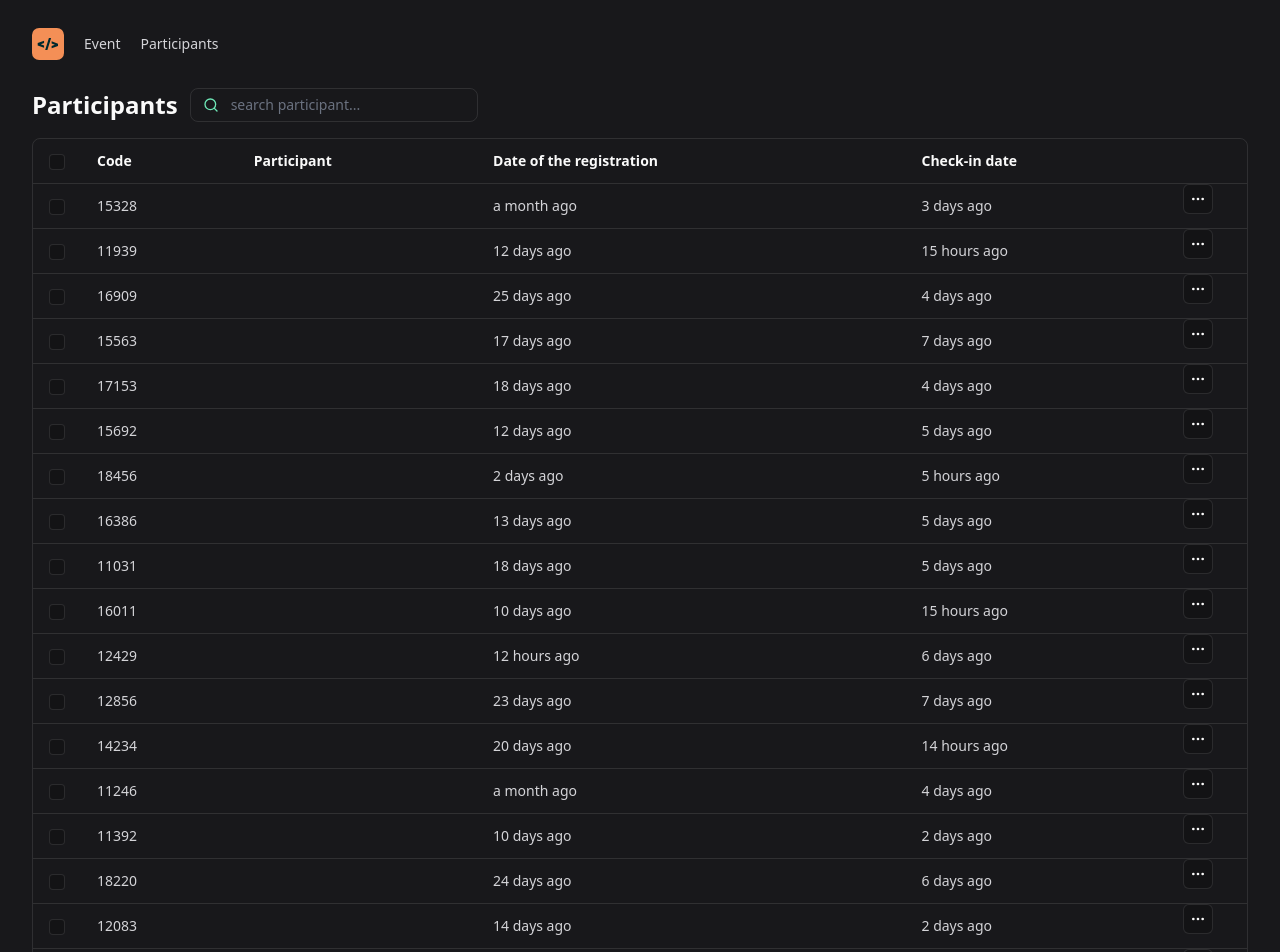
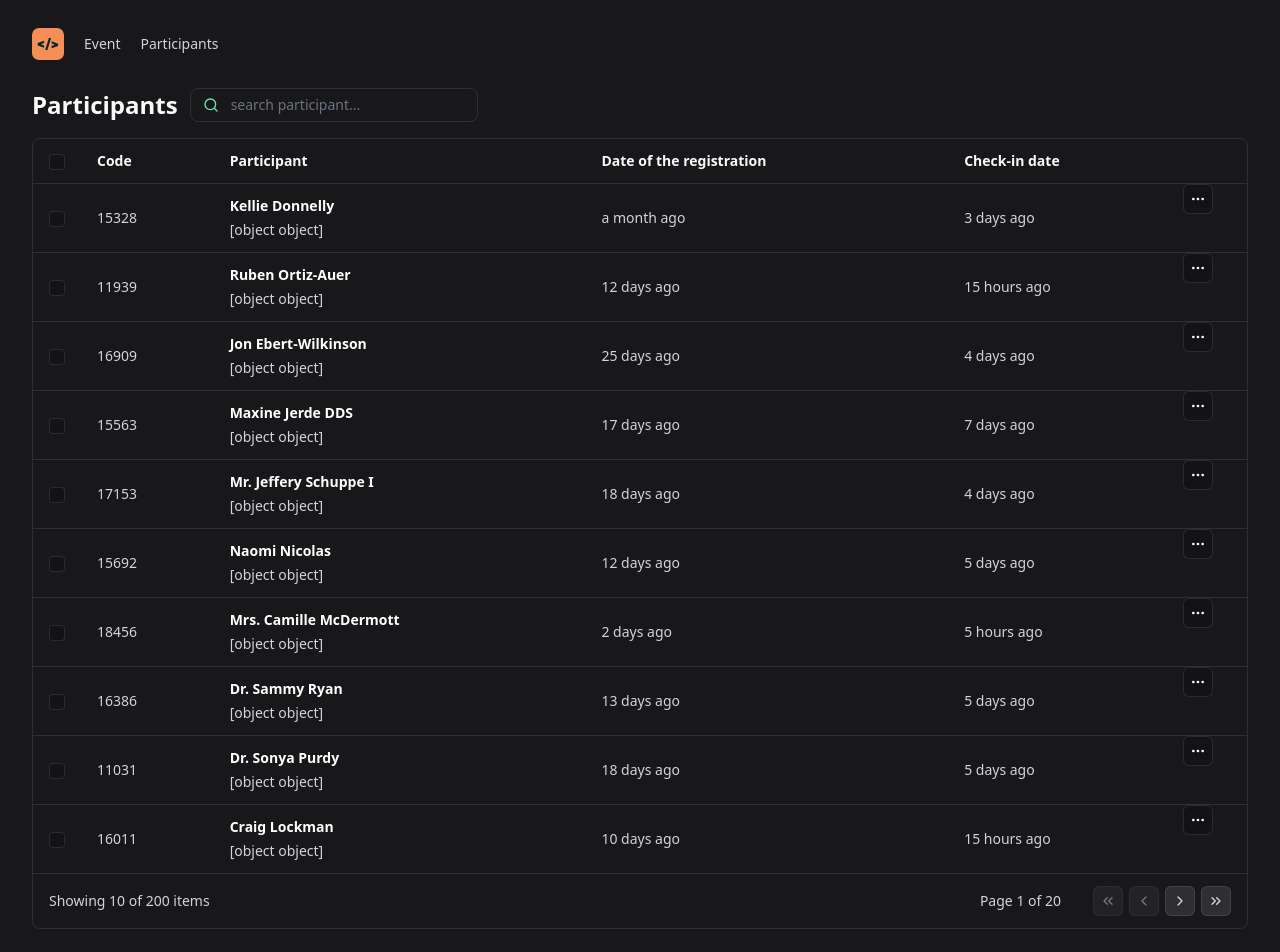
Before and after one commit to SuelenGalhardo/Pass-in-React-TypeScript, a React (Vite) app: page / in a window 1280 px wide. Shown: the top 952 px of the page. Built offline with nearby package versions, Linux system fonts and the light colour scheme.

Commit message:
added pagination

```diff
--- a/src/components/attendee-list.tsx
+++ b/src/components/attendee-list.tsx
@@ -35,10 +35,25 @@ dayjs.extend(relativeTime)
 export function AttendeeList() {
 
   const [searchInput, setSearch  ]= useState ('')
+  const [page, setPage] = useState(1)
+  const totalPage = Math.ceil(attendees.length / 10)
 
 
   function onSearchInputChanged(event: ChangeEvent<HTMLInputElement>) {
     setSearch (event.target.value)
+}
+function goToFirstPage (){
+  setPage(1)
+}
+function goToLastPage (){
+  setPage(totalPage)
+}
+function goToNexPage (){
+  setPage(page + 1)
+}
+
+function goToPreviousPage(){
+  setPage(page - 1)
 }
   return (
     <div className=" flex flex-col gap-4">
@@ -72,7 +87,7 @@ export function AttendeeList() {
             </tr>
           </thead>
           <tbody>
-          {attendees.slice().map((ateendee) => {
+          {attendees.slice((page - 1) * 10 , page * 10).map((ateendee) => {
               return (
                 <TableRow key={ateendee.id}>
                     <TableCell>
@@ -84,9 +99,8 @@ export function AttendeeList() {
                   <TableCell>
                     <div className="flex  flex-col gap-1">
                       <span className=" font-semibold text-white">
-                      {ateendee.name}
-                      </span>
-                      <span>{ateendee.email}</span>
+                      {ateendee.name()}</span>
+                      <span>{ateendee.email()}</span>
                     </div>
                     </TableCell>
                   <TableCell>{dayjs().to(ateendee.createdAt)}</TableCell>
@@ -104,25 +118,25 @@ export function AttendeeList() {
 
             <TableCell colSpan={3}>
 
-                Showing  of  items
+                Showing 10  of {attendees.length} items
 
               </TableCell>
               <TableCell className="text-right" colSpan={3}>
                 <div className=" inline-flex items-center gap-8">
                 <span>
-                Page  of
+                Page {page} of {totalPage}
                 </span>
                   <div className=" flex gap-1.5">
-                    <IconButton>
+                    <IconButton onClick={goToFirstPage} disabled={page === 1}>
                       <ChevronsLeft className="size-4 " />
                     </IconButton>
-                    <IconButton>
+                    <IconButton onClick={goToPreviousPage} disabled={page === 1} >
                       <ChevronLeft className="size-4 " />
                       </IconButton>
-                    <IconButton>
+                    <IconButton onClick={goToNexPage} disabled = {page === totalPage}>
                       <ChevronRight className="size-4 " />
                       </IconButton>
-                    <IconButton>
+                    <IconButton onClick={goToLastPage} disabled = {page === totalPage}>
                       <ChevronsRight className="size-4 " />
                       </IconButton>
                   </div>
```
